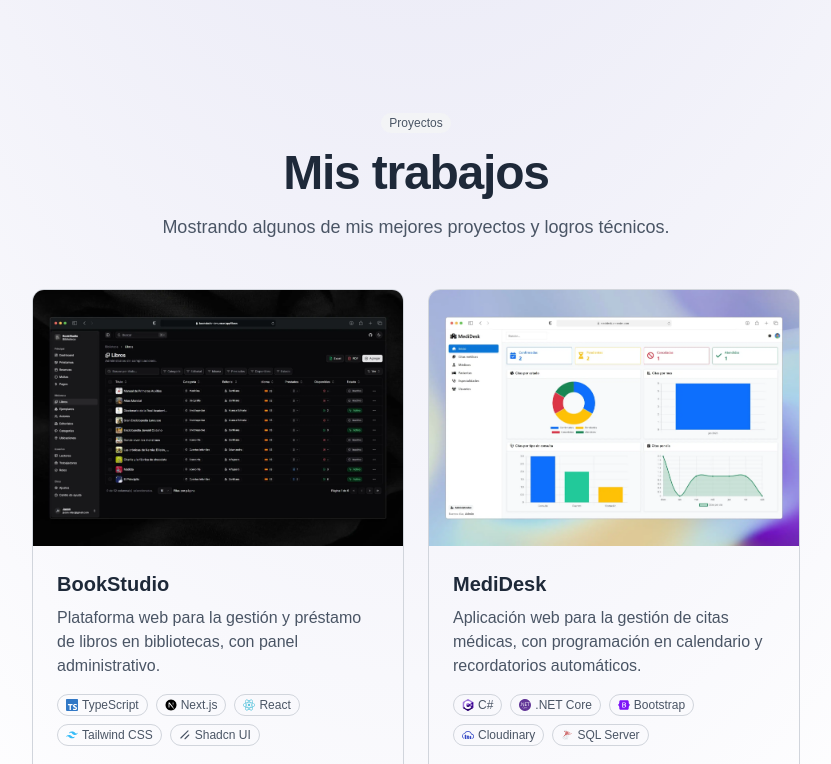
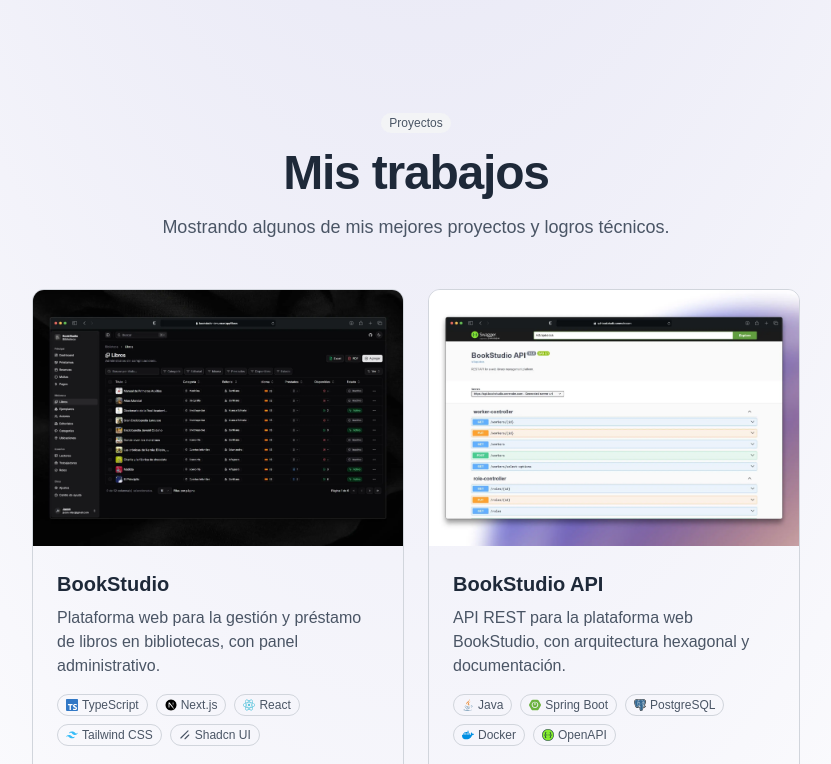
Before and after one commit to jaycodev/my-portfolio, an Astro site: page / in a window 1280 px wide. Shown: the part 854-1618 px from the top of the page, without its empty margins (224-1055 px from the left). Built offline with nearby package versions, Linux system fonts and the light colour scheme; Astro itself is replaced by a stand-in of ours.

Commit message:
✨ feat(projects): add BookStudio and CodeLoop APIs

```diff
--- /dev/null
+++ b/src/components/icons/DockerIcon.astro
@@ -0,0 +1,6 @@
+<svg xmlns="http://www.w3.org/2000/svg" viewBox="0 0 24 24" fill="#008fe2" {...Astro.props}>
+  <path
+    d="M13.98 11.08h2.12a.19.19 0 0 0 .19-.19V9.01a.19.19 0 0 0-.19-.19h-2.12a.18.18 0 0 0-.18.18v1.9c0 .1.08.18.18.18m-2.95-5.43h2.12a.19.19 0 0 0 .18-.19V3.57a.19.19 0 0 0-.18-.18h-2.12a.18.18 0 0 0-.19.18v1.9c0 .1.09.18.19.18m0 2.71h2.12a.19.19 0 0 0 .18-.18V6.29a.19.19 0 0 0-.18-.18h-2.12a.18.18 0 0 0-.19.18v1.89c0 .1.09.18.19.18m-2.93 0h2.12a.19.19 0 0 0 .18-.18V6.29a.18.18 0 0 0-.18-.18H8.1a.18.18 0 0 0-.18.18v1.89c0 .1.08.18.18.18m-2.96 0h2.11a.19.19 0 0 0 .19-.18V6.29a.18.18 0 0 0-.19-.18H5.14a.19.19 0 0 0-.19.18v1.89c0 .1.08.18.19.18m5.89 2.72h2.12a.19.19 0 0 0 .18-.19V9.01a.19.19 0 0 0-.18-.19h-2.12a.18.18 0 0 0-.19.18v1.9c0 .1.09.18.19.18m-2.93 0h2.12a.18.18 0 0 0 .18-.19V9.01a.18.18 0 0 0-.18-.19H8.1a.18.18 0 0 0-.18.18v1.9c0 .1.08.18.18.18m-2.96 0h2.11a.18.18 0 0 0 .19-.19V9.01a.18.18 0 0 0-.18-.19H5.14a.19.19 0 0 0-.19.19v1.88c0 .1.08.19.19.19m-2.92 0h2.12a.18.18 0 0 0 .18-.19V9.01a.18.18 0 0 0-.18-.19H2.22a.18.18 0 0 0-.19.18v1.9c0 .1.08.18.19.18m21.54-1.19c-.06-.05-.67-.51-1.95-.51-.34 0-.68.03-1.01.09a3.77 3.77 0 0 0-1.72-2.57l-.34-.2-.23.33a4.6 4.6 0 0 0-.6 1.43c-.24.97-.1 1.88.4 2.66a4.7 4.7 0 0 1-1.75.42H.76a.75.75 0 0 0-.76.75 11.38 11.38 0 0 0 .7 4.06 6.03 6.03 0 0 0 2.4 3.12c1.18.73 3.1 1.14 5.28 1.14.98 0 1.96-.08 2.93-.26a12.25 12.25 0 0 0 3.82-1.4 10.5 10.5 0 0 0 2.61-2.13c1.25-1.42 2-3 2.55-4.4h.23c1.37 0 2.21-.55 2.68-1 .3-.3.55-.66.7-1.06l.1-.28Z"
+  >
+  </path>
+</svg>
--- /dev/null
+++ b/src/components/icons/PostgreSQLIcon.astro
@@ -0,0 +1,30 @@
+<svg
+  xmlns="http://www.w3.org/2000/svg"
+  xml:space="preserve"
+  viewBox="0 0 432.071 445.383"
+  {...Astro.props}
+  ><g
+    style="fill-rule:nonzero;clip-rule:nonzero;fill:none;stroke:#fff;stroke-width:12.4651;stroke-linecap:round;stroke-linejoin:round;stroke-miterlimit:4"
+    ><path
+      d="M323.205 324.227c2.833-23.601 1.984-27.062 19.563-23.239l4.463.392c13.517.615 31.199-2.174 41.587-7 22.362-10.376 35.622-27.7 13.572-23.148-50.297 10.376-53.755-6.655-53.755-6.655 53.111-78.803 75.313-178.836 56.149-203.322-52.27-66.789-142.748-35.206-144.262-34.386l-.482.089c-9.938-2.062-21.06-3.294-33.554-3.496-22.761-.374-40.032 5.967-53.133 15.904 0 0-161.408-66.498-153.899 83.628 1.597 31.936 45.777 241.655 98.47 178.31 19.259-23.163 37.871-42.748 37.871-42.748 9.242 6.14 20.307 9.272 31.912 8.147l.897-.765c-.281 2.876-.157 5.689.359 9.019-13.572 15.167-9.584 17.83-36.723 23.416-27.457 5.659-11.326 15.734-.797 18.367 12.768 3.193 42.305 7.716 62.268-20.224l-.795 3.188c5.325 4.26 4.965 30.619 5.72 49.452.756 18.834 2.017 36.409 5.856 46.771 3.839 10.36 8.369 37.05 44.036 29.406 29.809-6.388 52.6-15.582 54.677-101.107"
+      style="fill:#000;stroke:#000;stroke-width:37.3953;stroke-linecap:butt;stroke-linejoin:miter"
+    ></path><path
+      stroke="none"
+      d="M402.395 271.23c-50.302 10.376-53.76-6.655-53.76-6.655 53.111-78.808 75.313-178.843 56.153-203.326-52.27-66.785-142.752-35.2-144.262-34.38l-.486.087c-9.938-2.063-21.06-3.292-33.56-3.496-22.761-.373-40.026 5.967-53.127 15.902 0 0-161.411-66.495-153.904 83.63 1.597 31.938 45.776 241.657 98.471 178.312 19.26-23.163 37.869-42.748 37.869-42.748 9.243 6.14 20.308 9.272 31.908 8.147l.901-.765c-.28 2.876-.152 5.689.361 9.019-13.575 15.167-9.586 17.83-36.723 23.416-27.459 5.659-11.328 15.734-.796 18.367 12.768 3.193 42.307 7.716 62.266-20.224l-.796 3.188c5.319 4.26 9.054 27.711 8.428 48.969-.626 21.259-1.044 35.854 3.147 47.254 4.191 11.4 8.368 37.05 44.042 29.406 29.809-6.388 45.256-22.942 47.405-50.555 1.525-19.631 4.976-16.729 5.194-34.28l2.768-8.309c3.192-26.611.507-35.196 18.872-31.203l4.463.392c13.517.615 31.208-2.174 41.591-7 22.358-10.376 35.618-27.7 13.573-23.148z"
+      style="fill:#336791;stroke:none"></path><path
+      d="M215.866 286.484c-1.385 49.516.348 99.377 5.193 111.495 4.848 12.118 15.223 35.688 50.9 28.045 29.806-6.39 40.651-18.756 45.357-46.051 3.466-20.082 10.148-75.854 11.005-87.281M173.104 38.256S11.583-27.76 19.092 122.365c1.597 31.938 45.779 241.664 98.473 178.316 19.256-23.166 36.671-41.335 36.671-41.335M260.349 26.207c-5.591 1.753 89.848-34.889 144.087 34.417 19.159 24.484-3.043 124.519-56.153 203.329"
+    ></path><path
+      d="M348.282 263.953s3.461 17.036 53.764 6.653c22.04-4.552 8.776 12.774-13.577 23.155-18.345 8.514-59.474 10.696-60.146-1.069-1.729-30.355 21.647-21.133 19.96-28.739-1.525-6.85-11.979-13.573-18.894-30.338-6.037-14.633-82.796-126.849 21.287-110.183 3.813-.789-27.146-99.002-124.553-100.599-97.385-1.597-94.19 119.762-94.19 119.762"
+      style="stroke-linejoin:bevel"></path><path
+      d="M188.604 274.334c-13.577 15.166-9.584 17.829-36.723 23.417-27.459 5.66-11.326 15.733-.797 18.365 12.768 3.195 42.307 7.718 62.266-20.229 6.078-8.509-.036-22.086-8.385-25.547-4.034-1.671-9.428-3.765-16.361 3.994z"
+    ></path><path
+      d="M187.715 274.069c-1.368-8.917 2.93-19.528 7.536-31.942 6.922-18.626 22.893-37.255 10.117-96.339-9.523-44.029-73.396-9.163-73.436-3.193-.039 5.968 2.889 30.26-1.067 58.548-5.162 36.913 23.488 68.132 56.479 64.938"
+    ></path><path
+      d="M172.517 141.7c-.288 2.039 3.733 7.48 8.976 8.207 5.234.73 9.714-3.522 9.998-5.559.284-2.039-3.732-4.285-8.977-5.015-5.237-.731-9.719.333-9.996 2.367z"
+      style="fill:#fff;stroke-width:4.155;stroke-linecap:butt;stroke-linejoin:miter"></path><path
+      d="M331.941 137.543c.284 2.039-3.732 7.48-8.976 8.207-5.238.73-9.718-3.522-10.005-5.559-.277-2.039 3.74-4.285 8.979-5.015 5.239-.73 9.718.333 10.002 2.368z"
+      style="fill:#fff;stroke-width:2.0775;stroke-linecap:butt;stroke-linejoin:miter"></path><path
+      d="M350.676 123.432c.863 15.994-3.445 26.888-3.988 43.914-.804 24.748 11.799 53.074-7.191 81.435"
+    ></path></g
+  ></svg
+>
--- /dev/null
+++ b/src/components/icons/SwaggerIcon.astro
@@ -0,0 +1,18 @@
+<svg
+  xmlns="http://www.w3.org/2000/svg"
+  preserveAspectRatio="xMidYMid"
+  viewBox="0 0 256 256"
+  {...Astro.props}
+>
+  <path d="M128 250a122 122 0 1 1 0-244 122 122 0 0 1 0 244Z" fill="#85EA2D"></path>
+  <path
+    d="M128 12a116 116 0 1 1 0 232 116 116 0 0 1 0-232m0-12a128 128 0 1 0 0 256 128 128 0 0 0 0-256Z"
+    fill="#173647"
+  >
+  </path>
+  <path
+    d="m81 87-1 13-1 13c-2 6-5 11-11 15 11 7 12 17 13 28v17c1 5 2 6 7 6h6v14c-14 2-25-2-27-13l-2-13v-14c-1-12-3-17-15-17v-16h3c6-1 9-3 11-9l1-11 1-22c2-10 8-15 19-15h9v14h-4c-8 0-9 3-9 10Zm16 32a9 9 0 0 0-1 18c5 0 10-3 10-8v-1c0-5-4-9-9-9Zm31 0a9 9 0 0 0-9 9c0 6 4 9 9 9 6 0 9-4 9-9s-4-9-9-9Zm31 0a9 9 0 0 0 0 18c5 1 9-4 10-9 0-5-5-9-10-9Zm44 1c-6-1-9-2-10-8l-2-10-1-20c-1-16-12-21-28-19v14h6c4 0 6 1 7 5v11l3 21c1 6 5 11 10 14-9 6-11 14-12 24l-1 19c0 6-2 8-8 8h-5v14h10c10 0 16-5 18-15l1-16 1-15c1-7 4-10 12-11h2v-16h-3Z"
+    fill="#173647"
+  >
+  </path>
+</svg>
--- a/src/components/icons/index.ts
+++ b/src/components/icons/index.ts
@@ -4,6 +4,7 @@
 export { default as CloudinaryIcon } from './CloudinaryIcon.astro'
 export { default as CodeXmlIcon } from './CodeXmlIcon.astro'
 export { default as CSharpIcon } from './CSharpIcon.astro'
+export { default as DockerIcon } from './DockerIcon.astro'
 export { default as DotNetCoreIcon } from './DotNetCoreIcon.astro'
 export { default as ExternalLinkIcon } from './ExternalLinkIcon.astro'
 export { default as FileTextIcon } from './FileTextIcon.astro'
@@ -14,6 +15,7 @@
 export { default as MoonIcon } from './MoonIcon.astro'
 export { default as MySQLIcon } from './MySQLIcon.astro'
 export { default as NextJsIcon } from './NextJsIcon.astro'
+export { default as PostgreSQLIcon } from './PostgreSQLIcon.astro'
 export { default as PrimeNGIcon } from './PrimeNGIcon.astro'
 export { default as ReactIcon } from './ReactIcon.astro'
 export { default as RxjsIcon } from './RxjsIcon.astro'
@@ -21,6 +23,7 @@
 export { default as SpringBootIcon } from './SpringBootIcon.astro'
 export { default as SQLServerIcon } from './SQLServerIcon.astro'
 export { default as SunIcon } from './SunIcon.astro'
+export { default as SwaggerIcon } from './SwaggerIcon.astro'
 export { default as TailwindIcon } from './TailwindIcon.astro'
 export { default as ThymeleafIcon } from './ThymeleafIcon.astro'
 export { default as TypeScriptIcon } from './TypeScriptIcon.astro'
--- a/src/components/sections/Projects.astro
+++ b/src/components/sections/Projects.astro
@@ -4,18 +4,21 @@
   BootstrapIcon,
   CloudinaryIcon,
   CSharpIcon,
+  DockerIcon,
   DotNetCoreIcon,
   ExternalLinkIcon,
   GithubIcon,
   JavaIcon,
   MySQLIcon,
   NextJsIcon,
+  PostgreSQLIcon,
   PrimeNGIcon,
   ReactIcon,
   RxjsIcon,
   ShadcnIcon,
   SpringBootIcon,
   SQLServerIcon,
+  SwaggerIcon,
   TailwindIcon,
   ThymeleafIcon,
   TypeScriptIcon,
@@ -39,6 +42,21 @@
     githubUrl: 'https://github.com/jaycodev/bookstudio',
   },
   {
+    title: 'BookStudio API',
+    description:
+      'API REST para la plataforma web BookStudio, con arquitectura hexagonal y documentación.',
+    image: '/images/projects/bookstudio-api.webp',
+    technologies: [
+      { label: 'Java', icon: JavaIcon },
+      { label: 'Spring Boot', icon: SpringBootIcon },
+      { label: 'PostgreSQL', icon: PostgreSQLIcon },
+      { label: 'Docker', icon: DockerIcon },
+      { label: 'OpenAPI', icon: SwaggerIcon },
+    ],
+    liveUrl: 'https://api-bookstudio.onrender.com',
+    githubUrl: 'https://github.com/jaycodev/bookstudio-api',
+  },
+  {
     title: 'MediDesk',
     description:
       'Aplicación web para la gestión de citas médicas, con programación en calendario y recordatorios automáticos.',
@@ -52,6 +70,21 @@
     ],
     liveUrl: 'https://medidesk.onrender.com',
     githubUrl: 'https://github.com/jaycodev/medidesk',
+  },
+  {
+    title: 'Mobilnet',
+    description:
+      'Aplicación web para el registro RUC10 en redes GPON, que incorpora visualización de datos mediante gráficos.',
+    image: '/images/projects/mobilnet.webp',
+    technologies: [
+      { label: 'Java', icon: JavaIcon },
+      { label: 'Spring Boot', icon: SpringBootIcon },
+      { label: 'Thymeleaf', icon: ThymeleafIcon },
+      { label: 'Bootstrap', icon: BootstrapIcon },
+      { label: 'MySQL', icon: MySQLIcon },
+    ],
+    liveUrl: 'https://mobilnet.onrender.com',
+    githubUrl: 'https://github.com/jaycodev/mobilnet',
   },
   {
     title: 'CodeLoop',
@@ -69,19 +102,19 @@
     githubUrl: 'https://github.com/jaycodev/codeloop',
   },
   {
-    title: 'Mobilnet',
+    title: 'CodeLoop API',
     description:
-      'Aplicación web para el registro RUC10 en redes GPON, que incorpora visualización de datos mediante gráficos.',
-    image: '/images/projects/mobilnet.webp',
+      'API REST para la plataforma online CodeLoop, con arquitectura en capas y documentación.',
+    image: '/images/projects/codeloop-api.webp',
     technologies: [
       { label: 'Java', icon: JavaIcon },
       { label: 'Spring Boot', icon: SpringBootIcon },
-      { label: 'Thymeleaf', icon: ThymeleafIcon },
-      { label: 'Bootstrap', icon: BootstrapIcon },
       { label: 'MySQL', icon: MySQLIcon },
+      { label: 'Docker', icon: DockerIcon },
+      { label: 'OpenAPI', icon: SwaggerIcon },
     ],
-    liveUrl: 'https://mobilnet.onrender.com',
-    githubUrl: 'https://github.com/jaycodev/mobilnet',
+    liveUrl: 'https://api-codeloop.onrender.com',
+    githubUrl: 'https://github.com/jaycodev/codeloop-api',
   },
 ]
 ---
```
Also changed, not shown: public/images/projects/bookstudio-api.webp (added), public/images/projects/codeloop-api.webp (added).
